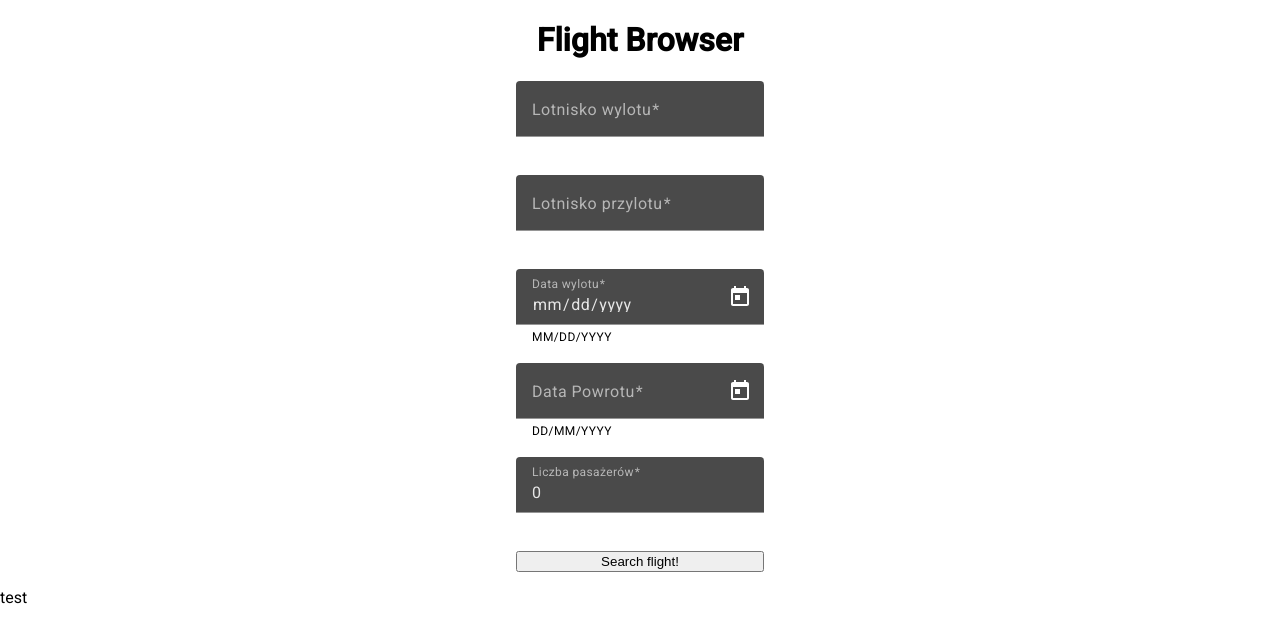
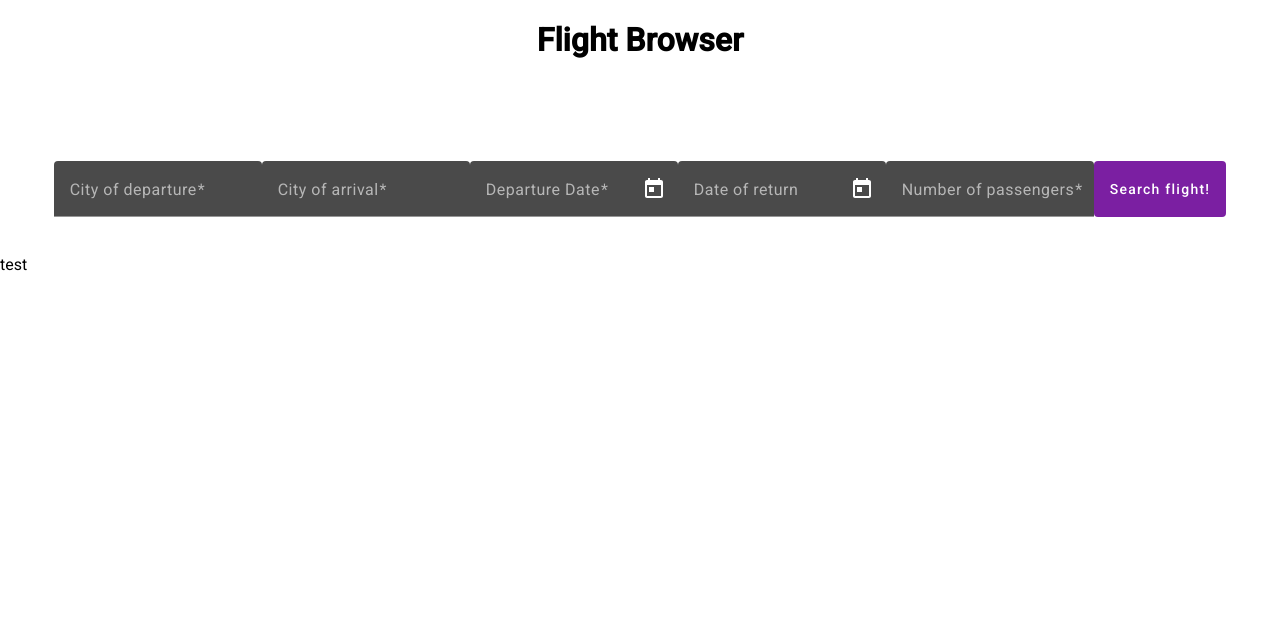
Before and after one commit to PrzemyslawKedziora/flight-scanner, an Angular app in the folder frontend/: page / in a window 1280 px wide. Shown: the top 642 px of the page. Built offline with nearby package versions, Linux system fonts and the light colour scheme; what @angular/material-moment-adapter would draw is missing.

Commit message:
Style: Form styling

```diff
--- a/frontend/src/app/components/browser-form/browser-form.component.html
+++ b/frontend/src/app/components/browser-form/browser-form.component.html
@@ -2,31 +2,44 @@
     <h1>Flight Browser</h1>
     <form [formGroup]="flightForm" (submit)="onSubmit()">
       <mat-form-field class="example-full-width">
-        <mat-label>Lotnisko wylotu</mat-label>
+        <mat-label>City of departure</mat-label>
         <input matInput formControlName="origin" >
+        @if(flightForm.get('origin')?.errors?.['required']){
+          <mat-error>This field is mandatory</mat-error>
+        }
       </mat-form-field>
         <mat-form-field >
-            <mat-label>Lotnisko przylotu</mat-label>
+            <mat-label>City of arrival</mat-label>
             <input matInput type="text" formControlName="destination">
+          @if(flightForm.get('destination')?.errors?.['required']){
+            <mat-error>This field is mandatory</mat-error>
+          }
         </mat-form-field>
         <mat-form-field>
-            <mat-label>Data wylotu</mat-label>
-          <input matInput type="date" [matDatepicker]="departurePicker" formControlName="dateOfDeparture" placeholder="data">
-          <mat-hint>MM/DD/YYYY</mat-hint>
+            <mat-label>Departure Date</mat-label>
+          <input matInput [matDatepicker]="departurePicker" formControlName="dateOfDeparture" [min]="minDate">
+          @if(flightForm.get('dateOfDeparture')?.errors?.['required']){
+            <mat-error>This field is mandatory</mat-error>
+          }
           <mat-datepicker-toggle matIconSuffix [for]="departurePicker"></mat-datepicker-toggle>
           <mat-datepicker #departurePicker></mat-datepicker>
         </mat-form-field>
       <mat-form-field>
-        <mat-label>Data Powrotu</mat-label>
-        <input matInput [matDatepicker]="returnPicker" formControlName="dateOfReturn" >
-        <mat-hint>DD/MM/YYYY</mat-hint>
+        <mat-label>Date of return</mat-label>
+        <input matInput [matDatepicker]="returnPicker" formControlName="dateOfReturn" [min]="minDate">
         <mat-datepicker-toggle matIconSuffix [for]="returnPicker"></mat-datepicker-toggle>
         <mat-datepicker #returnPicker></mat-datepicker>
       </mat-form-field>
         <mat-form-field>
-            <mat-label>Liczba pasażerów</mat-label>
-            <input matInput type="number" formControlName="adults">
+            <mat-label>Number of passengers</mat-label>
+            <input matInput formControlName="adults">
+          @if(flightForm.get('adults')?.errors?.['required']){
+            <mat-error>This field is mandatory</mat-error>
+          }
+          @if(flightForm.get('adults')?.errors?.['min']){
+            <mat-error>Minimal number of passengers is 1.</mat-error>
+          }
         </mat-form-field>
-        <button type="submit">Search flight!</button>
+        <button mat-flat-button color="primary" type="submit">Search flight!</button>
     </form>
 </div>
--- a/frontend/src/app/components/browser-form/browser-form.component.scss
+++ b/frontend/src/app/components/browser-form/browser-form.component.scss
@@ -1,15 +1,20 @@
 .container{
   display: flex;
   flex-direction: column;
+  row-gap: 10vh;
   align-items: center;
 }
 form{
   display: flex;
-  flex-direction: column;
-  gap: 1rem;
+  flex-wrap: wrap;
+  //gap: 1rem;
 }
 mat-form-field{
   min-height: 2.5rem;
   display: flex;
   justify-content: space-between;
+  width: 13rem;
 }
+button{
+  min-height: 3.5rem;
+}
--- a/frontend/src/app/components/browser-form/browser-form.component.ts
+++ b/frontend/src/app/components/browser-form/browser-form.component.ts
@@ -3,10 +3,11 @@ import {FormBuilder, FormGroup, ReactiveFormsModule, Validators} from "@angular/
 import {FlightService} from "../../services/flight/flight.service";
 import {MatFormField, MatFormFieldModule, MatHint, MatLabel} from "@angular/material/form-field";
 import {MatInput} from "@angular/material/input";
-import {MatDatepicker, MatDatepickerInput, MatDatepickerToggle} from "@angular/material/datepicker";
+import {MatDatepicker, MatDatepickerInput, MatDatepickerToggle, MatStartDate} from "@angular/material/datepicker";
 import {MatNativeDateModule} from "@angular/material/core";
 import {provideMomentDateAdapter} from "@angular/material-moment-adapter";
 import * as moment from 'moment';
+import {MatButton} from "@angular/material/button";
 export const MY_FORMATS = {
   parse: {
     dateInput: 'yyyy-MM-dd',
@@ -31,7 +32,9 @@ export const MY_FORMATS = {
     MatDatepickerInput,
     MatNativeDateModule,
     MatHint,
-    MatDatepickerToggle
+    MatDatepickerToggle,
+    MatStartDate,
+    MatButton
   ],
   providers:[
     provideMomentDateAdapter(MY_FORMATS)
@@ -45,15 +48,16 @@ export class BrowserFormComponent {
   availableFlights!:Array<any>;
   locations:string[] = [];
   flightForm!: FormGroup;
+  minDate = new Date();
 
   constructor(private fb: FormBuilder,
               private fs: FlightService) {
     this.flightForm = this.fb.group({
       origin: ['', Validators.required],
       destination: ['', Validators.required],
-      adults: [0, Validators.required],
+      adults: ['', [Validators.required,Validators.min(1),Validators.max(10)]],
       dateOfDeparture: ['', Validators.required],
-      dateOfReturn: ['', Validators.required],
+      dateOfReturn: '',
     });
   }
 
--- a/frontend/src/app/services/flight/flight.service.ts
+++ b/frontend/src/app/services/flight/flight.service.ts
@@ -1,4 +1,4 @@
-import {EventEmitter, Injectable, Output} from '@angular/core';
+import {Injectable} from '@angular/core';
 import {HttpClient, HttpParams} from "@angular/common/http";
 import {API_URL} from "../../API_URL";
 import {FormGroup} from "@angular/forms";
@@ -18,9 +18,8 @@ export class FlightService {
     params = params.append('originCode',form.get('origin')?.value);
     params = params.append('destinationCode',form.get('destination')?.value);
     params = params.append('dateOfDeparture',form.get('dateOfDeparture')?.value);
-    if(form.get('dateOfReturn')?.value !== ''){
+    if(form.get('dateOfReturn')?.value !== 'Invalid date'){
       params = params.append('dateOfReturn',form.get('dateOfReturn')?.value);
-
     }
     params = params.append('adults',form.get('adults')?.value);
     params = params.append('max',7);
```
Also changed, not shown: 1 other file (tests, documents, lock files or other folders).
